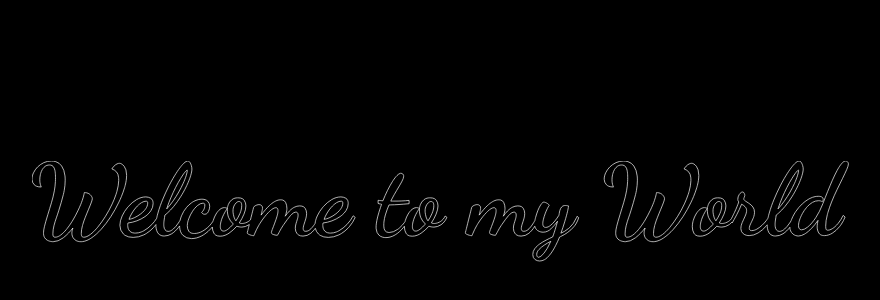
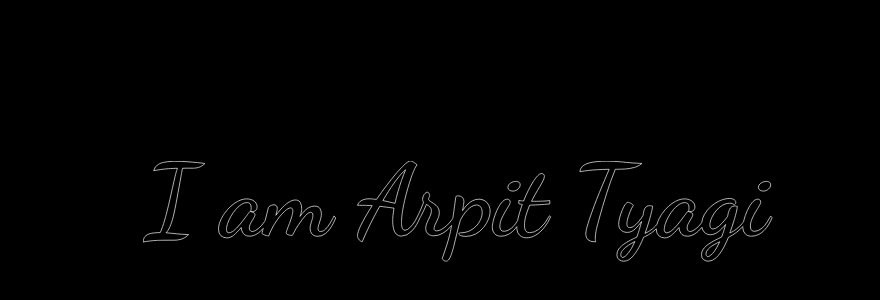
Before and after one commit to arpittyagi102/portfolio, a Next.js app: page / in a window 1280 px wide. Shown: the part 188-488 px from the top of the page, without its empty margins (167-1047 px from the left). Built offline with nearby package versions, Linux system fonts and the light colour scheme.

Commit message:
initial animation done

```diff
--- a/src/app/components/Welcome.jsx
+++ b/src/app/components/Welcome.jsx
@@ -2,43 +2,60 @@
 
 import { welcomeSvgPath,introSvgPath } from '../Assets/welcomeSvgPath';
 import { motion } from 'framer-motion';
-import { useEffect, useState } from 'react'
+import { useEffect, useState } from 'react';
 
 export default function Welcome(){
 
     const [svgPath, setSvgPath] = useState(true);
+    const [remove, setRemove] = useState(false);
 
     useEffect(()=>{
-        const interval = setInterval(()=>{
+        setTimeout(() => {
           setSvgPath(pres => !pres);
-        },9000)
+        }, 4000);
 
-        return () => clearInterval(interval)
-    })
-
-    useEffect(()=>{
-        console.log("changed")
-    },[svgPath])
+        setTimeout(() => {
+          setRemove(true);
+        }, 8000);
+    },[])
 
     return (
-      <div className='bg-red'>
-      <svg xmlns="http://www.w3.org/2000/svg"  width="883" height="102" >
+      (
+      !remove
+      ? <div>
+              {svgPath ? (
+              <svg xmlns='http://www.w3.org/2000/svg' width='883' height='102'>
                 <motion.path
-          d={svgPath ? welcomeSvgPath : introSvgPath}
-          fill="transparent"
-          strokeWidth="1"
-          stroke="rgba(255, 255, 255, 0.69)"
+                  d={welcomeSvgPath}
+                  fill='transparent'
+                  strokeWidth='1'
+                  stroke='rgba(255, 255, 255, 0.69)'
                   initial={{ pathLength: 0 }}
                   animate={{ pathLength: 1 }}
                   transition={{
                     duration: 7,
-            ease: "easeInOut",
-            repeat: Infinity,
-            repeatType: "loop",
-            repeatDelay: 2,
+                    ease: 'easeInOut',
                   }}
                 />
               </svg>
+            ) : (
+              <motion.svg xmlns='http://www.w3.org/2000/svg' width='660' height='102'>
+                <motion.path
+                  d={introSvgPath}
+                  fill='transparent'
+                  strokeWidth='1'
+                  stroke='rgba(255, 255, 255, 0.69)'
+                  initial={{ pathLength: 0 }}
+                  animate={{ pathLength: 1 }}
+                  transition={{
+                    duration: 7,
+                    ease: 'easeInOut',
+                  }}
+                />
+              </motion.svg>
+            )}
             </div>
+      : null
+      )
   );
 }
```
Also changed, not shown: src/app/page.js (+6 -1 lines). Lines whose indentation alone changed are shown as unchanged.
